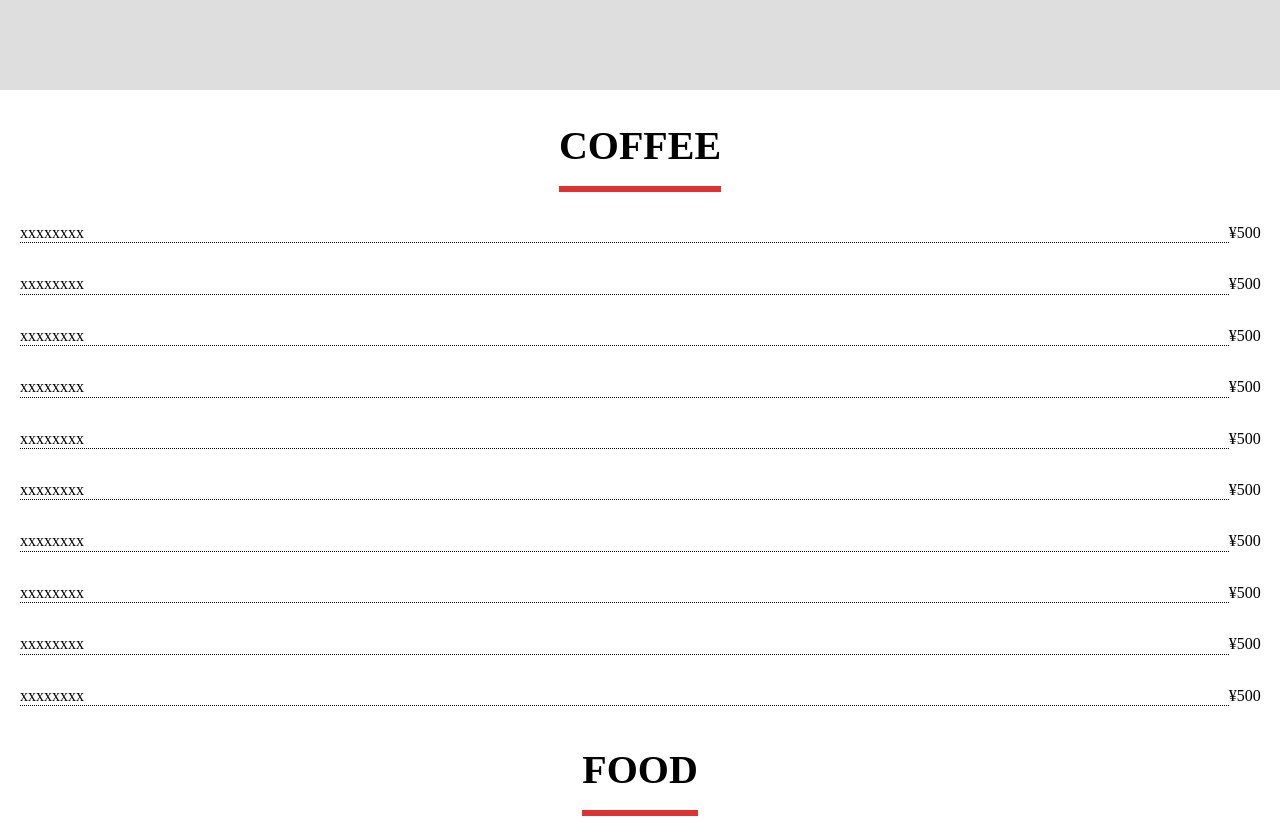
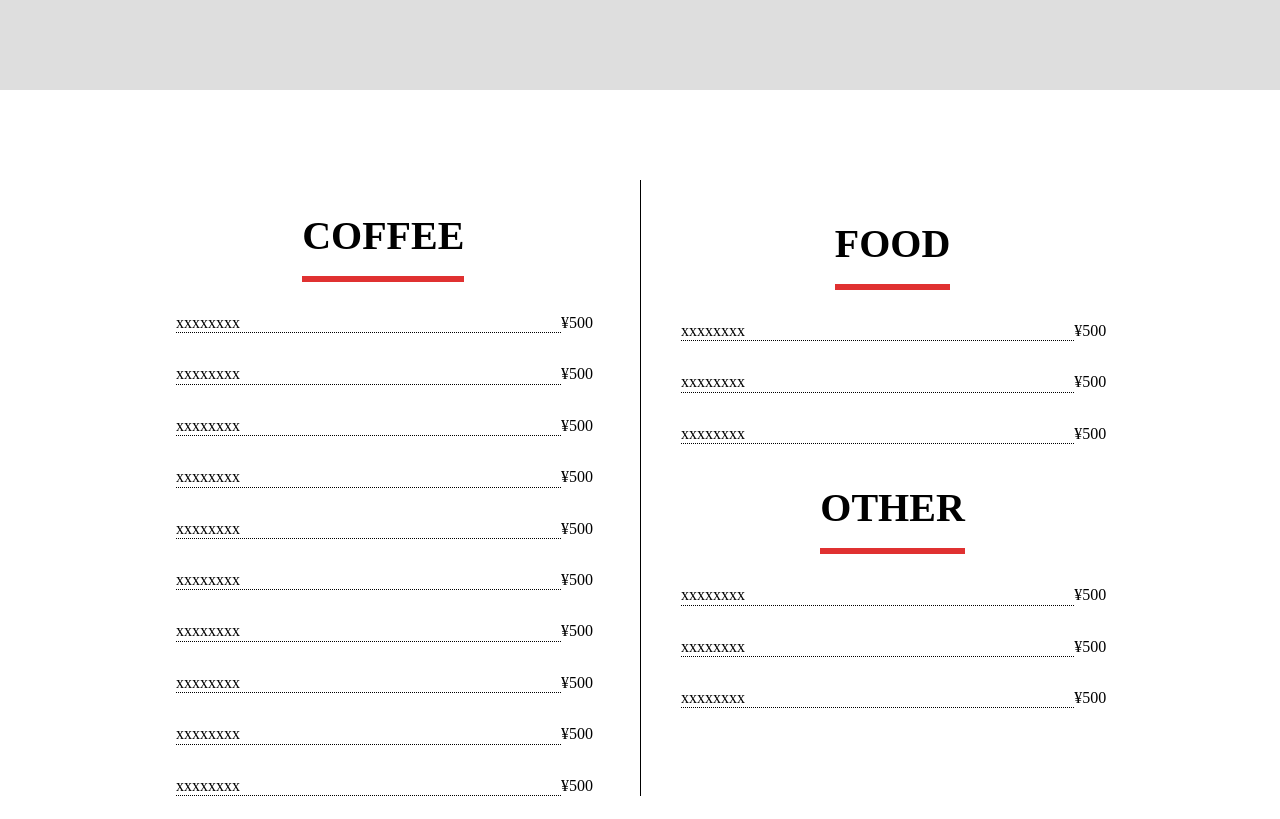
Before and after one commit to Kanno95/experiment, a website: page revision.html in a window 1280 px wide. Shown: the part 820-1639 px from the top of the page. Drawn offline with Linux system fonts and the light colour scheme; some packages are replaced by stand-ins of ours.

Commit message:
menu、レスポンシブ作成

```diff
--- a/revision.html
+++ b/revision.html
@@ -25,10 +25,10 @@
     </header>
     <div class="main">
         <div class="main__inner">
-            <div class="menu">
             <div class="til menu__til">
                 <h2 class="til__text">MENU</h2>
             </div>
+            <div class="menu">
                 <div class="coffee__menu">
                     <div class="sub-til coffee__sub-til">
                         <h3 class="sub-til__text">COFFEE</h3>
@@ -114,6 +114,7 @@
                         </ul>
                     </div>
                 </div>
+                <div class="menu__box">
                     <div class="food__menu">
                         <div class="sub-til food__sub-til">
                             <h3 class="sub-til__text">FOOD</h3>
@@ -170,6 +171,8 @@
                             <ul class="other__menu__box__list__money">
                                 <li class="other__menu__box__list__money__item">¥500</li>
                             </ul>
+                        </div>
+                    </div>
                 </div>
             </div>
         </div>
--- a/src/scss/assets/css/style2.scss
+++ b/src/scss/assets/css/style2.scss
@@ -204,4 +204,18 @@ body {
             padding-bottom: 17px;
         }
     }
+    .menu {
+        display: flex;
+        margin-top: 90px;
+        margin-left: 156px;
+        margin-right: 156px;
+        .coffee__menu {
+            width: 50%;
+            border-right: solid 1px #000000;
+            padding-right: 49.5px;
+        }
+        &__box {
+            width: 50%;
+        }
+    }
 }
```
Also changed, not shown: dist/assets/css/style2.css. Lines whose indentation alone changed are shown as unchanged.
